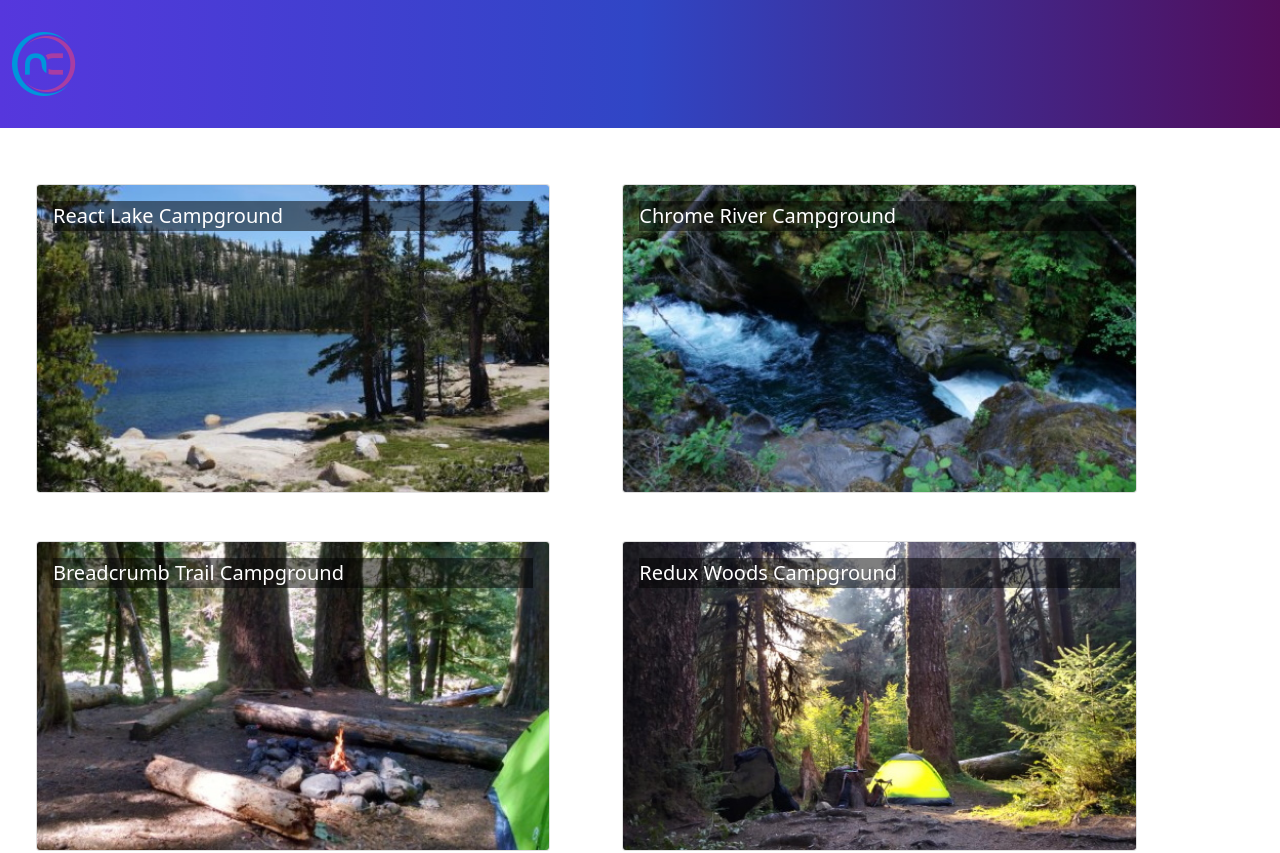
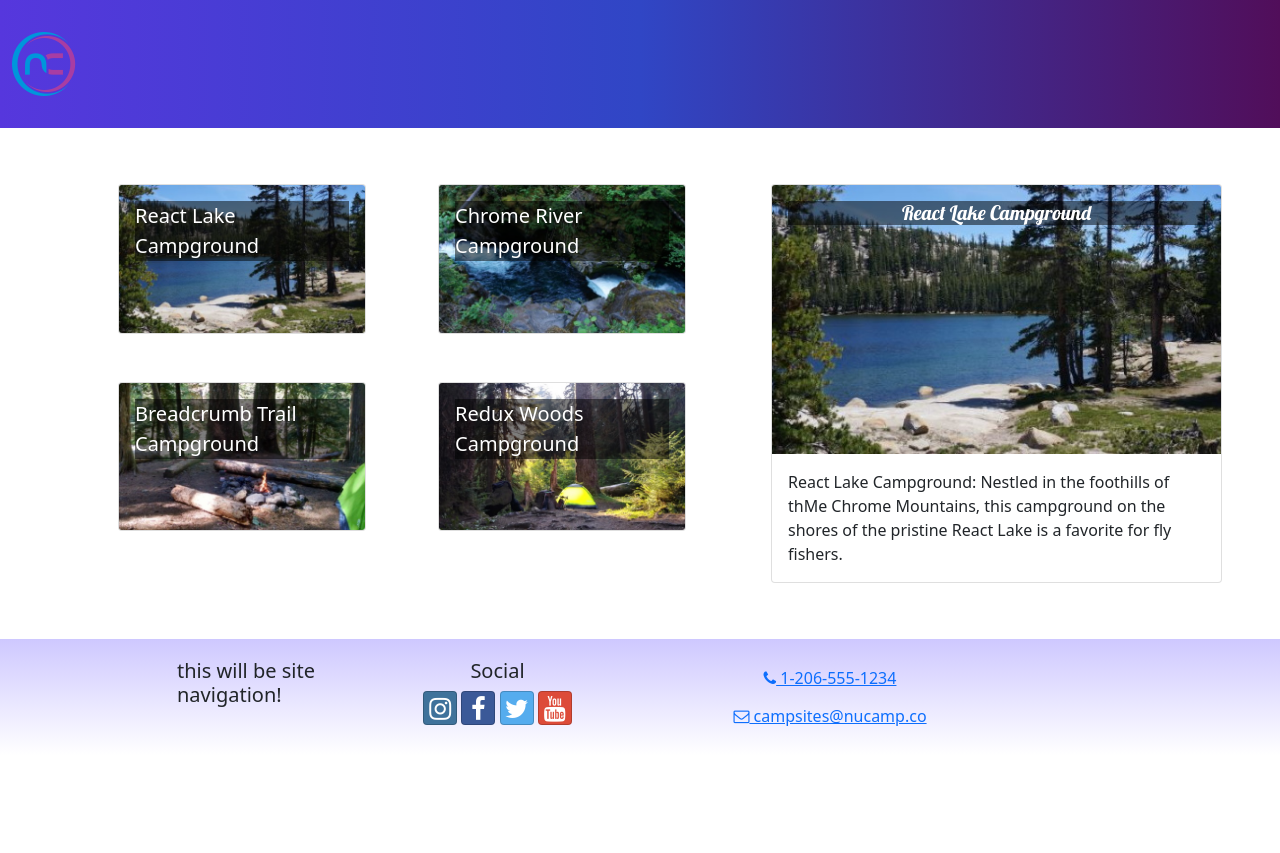
Before and after one commit to mlawhun76/nucampsiteREDO, a React (Create React App) app: page / in a window 1280 px wide. Shown: the top 853 px of the page. After the commit the page ends 800 px from the top, so only its background shows below. Built offline with nearby package versions, Linux system fonts and the light colour scheme.

Commit message:
Week 2 Hooks Exercise 2 useState added to make campsites clickable and render details from the clicked website

```diff
--- a/src/App.js
+++ b/src/App.js
@@ -1,14 +1,14 @@
 import './App.css';
-import CampsitesList from './features/campsites/CampsitesList';
 import Header from './components/Header';
 import Footer from './components/Footer';
+import CampsitesDirectoryPage from './pages/CampsitesDirectoryPage';
 
 
 function App() {
   return (
     <div className="App">
       <Header/>
-      <CampsitesList />
+      <CampsitesDirectoryPage />
       <Footer/>
     </div>
   );
--- a/src/app/shared/CAMPSITES.js
+++ b/src/app/shared/CAMPSITES.js
@@ -11,7 +11,7 @@ export const CAMPSITES = [
         elevation: 1233,
         featured: false,
         description:
-            'Nestled in the foothills of the Chrome Mountains, this campground on the shores of the pristine React Lake is a favorite for fly fishers.'
+            'Nestled in the foothills of thMe Chrome Mountains, this campground on the shores of the pristine React Lake is a favorite for fly fishers.'
     },
     {
         id: 1,
--- /dev/null
+++ b/src/features/campsites/CampsiteDetail.js
@@ -0,0 +1,21 @@
+import {Card, CardImg, CardText, CardBody, Col, CardImgOverlay,CardTitle} from 'reactstrap';
+
+const CampsiteDetail = ({campsite}) => {
+    const {image, name, description} = campsite;
+
+    return (
+        <Col md='12' className='m-4'>
+            <Card >
+                <CardImg top src={image} alt={name}/>
+                <CardImgOverlay tag='h1'align='center'>
+                    <CardTitle>{name}</CardTitle>
+                </CardImgOverlay>
+                <CardBody >
+                    <CardText >{name}: {description}</CardText>
+                </CardBody>
+            </Card>
+        </Col>
+    );
+};
+
+export default CampsiteDetail;
--- a/src/features/campsites/CampsitesList.js
+++ b/src/features/campsites/CampsitesList.js
@@ -2,13 +2,18 @@ import {Col, Row} from 'reactstrap';
 import CampsiteCard from "./CampsiteCard";
 import { selectAllCampsites } from "./campsitesSlice";
 
-const CampsitesList = (() => {
+const CampsitesList = ({setCampsiteId}) => {
     const campsites = selectAllCampsites();
     return(
         <Row className='ms-auto'>
             {campsites.map((campsite) => {
                 return (
-                    <Col md='5' className='m-4' key='{campsite.id}'>
+                    <Col
+                        md='5'
+                        className='m-4'
+                        key='{campsite.id}'
+                        onClick={() => setCampsiteId(campsite.id)}
+                    >
                         <CampsiteCard campsite={campsite}/>
                     </Col>
                 );
@@ -16,6 +21,6 @@ const CampsitesList = (() => {
         </Row>
 
     );
-});
+};
 
 export default CampsitesList;
--- a/src/features/campsites/campsitesSlice.js
+++ b/src/features/campsites/campsitesSlice.js
@@ -4,6 +4,11 @@ export const selectAllCampsites = () => {
     return CAMPSITES;
 };
 
-export const selectRandomCampsite = () =>{
-    return CAMPSITES[Math.floor(CAMPSITES.length * Math.random())];
+// Below was used to select a random campsite. We are changing this to choose the campsite we click
+// export const selectRandomCampsite = () =>{
+//     return CAMPSITES[Math.floor(CAMPSITES.length * Math.random())];
+// };
+
+export const selectCampsiteById = (id) => {
+    return CAMPSITES.find((campsite) => campsite.id === id);
 };
--- /dev/null
+++ b/src/pages/CampsitesDirectoryPage.js
@@ -0,0 +1,26 @@
+import { useState } from "react";
+import { Container, Row, Col,} from "reactstrap";
+import CampsiteDetail from '../features/campsites/CampsiteDetail';
+import CampsitesList from "../features/campsites/CampsitesList";
+import { selectCampsiteById } from "../features/campsites/campsitesSlice";
+
+const CampsitesDirectoryPage = () => {
+    const [campsiteId, setCampsiteId] = useState(0);
+    const selectedCampsite = selectCampsiteById(campsiteId);
+    return (
+        <Container>
+
+            <Row>
+                <Col sm='5' md='7'>
+                    <CampsitesList setCampsiteId={setCampsiteId}/>
+                </Col>
+
+                <Col sm='7' md='5'>
+                    <CampsiteDetail campsite={selectedCampsite}/>
+                </Col>
+            </Row>
+        </Container>
+    );
+};
+
+export default CampsitesDirectoryPage;
```
